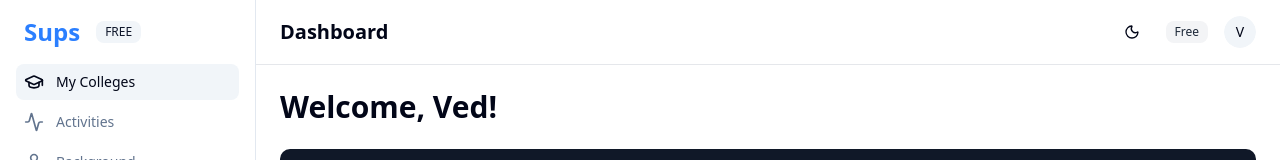
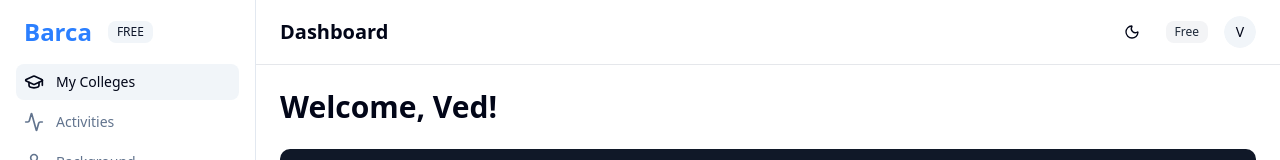
Before and after one commit to vedanthv-stanford/essay-matrix, a Next.js app: page /colleges in a window 1280 px wide. Shown: the top 160 px of the page. Built offline with nearby package versions, Linux system fonts and the light colour scheme.

Commit message:
Update sidebar title from Sups to Barca

```diff
--- a/src/components/layout/sidebar.tsx
+++ b/src/components/layout/sidebar.tsx
@@ -56,7 +56,7 @@
       {/* Logo */}
       <div className="flex h-16 items-center px-6">
         <Link href="/" className="flex items-center space-x-2">
-          <div className="text-2xl font-bold text-blue-500">Sups</div>
+          <div className="text-2xl font-bold text-blue-500">Barca</div>
           {userPlan === 'free' && (
             <Badge variant="secondary" className="ml-2 text-xs">
               FREE
```
